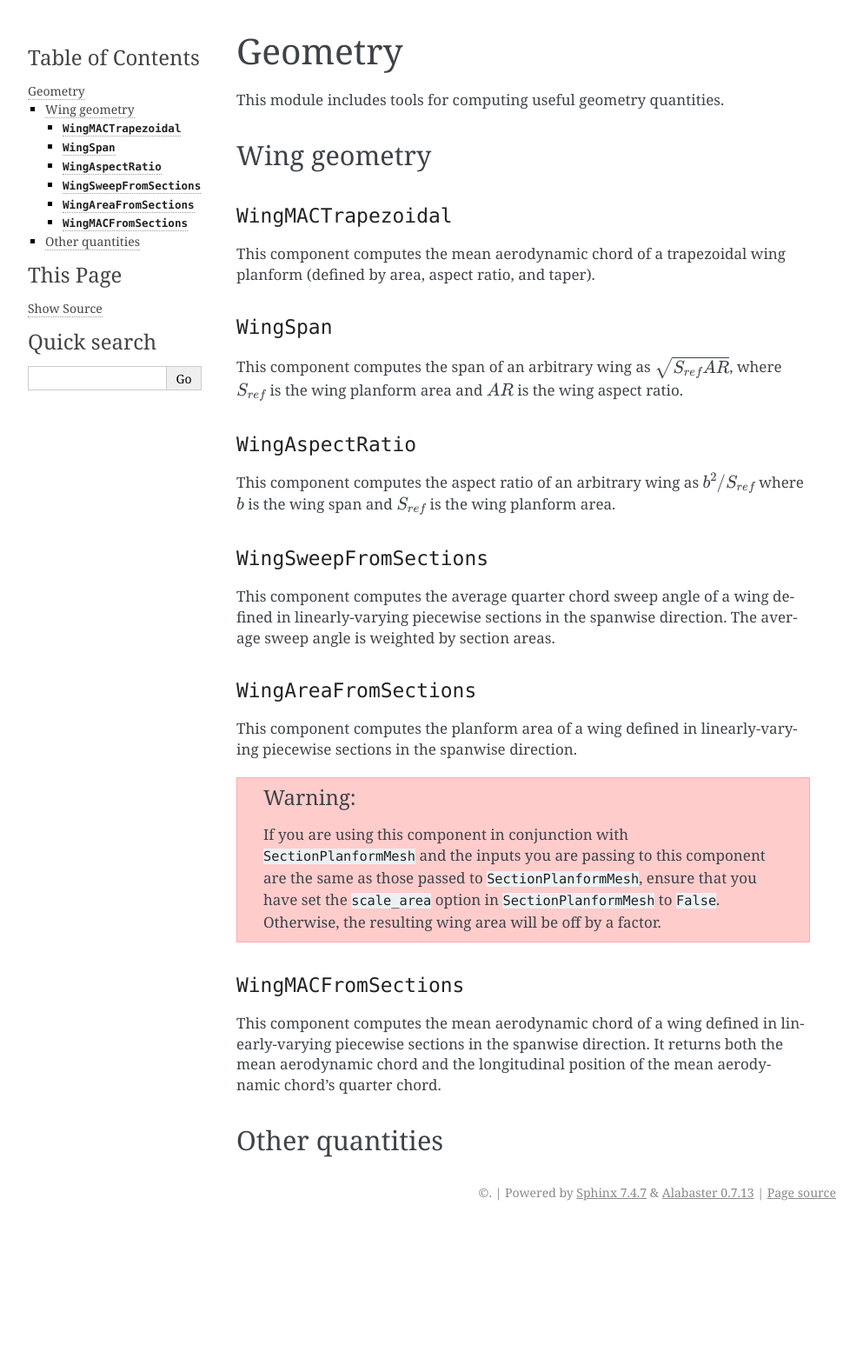
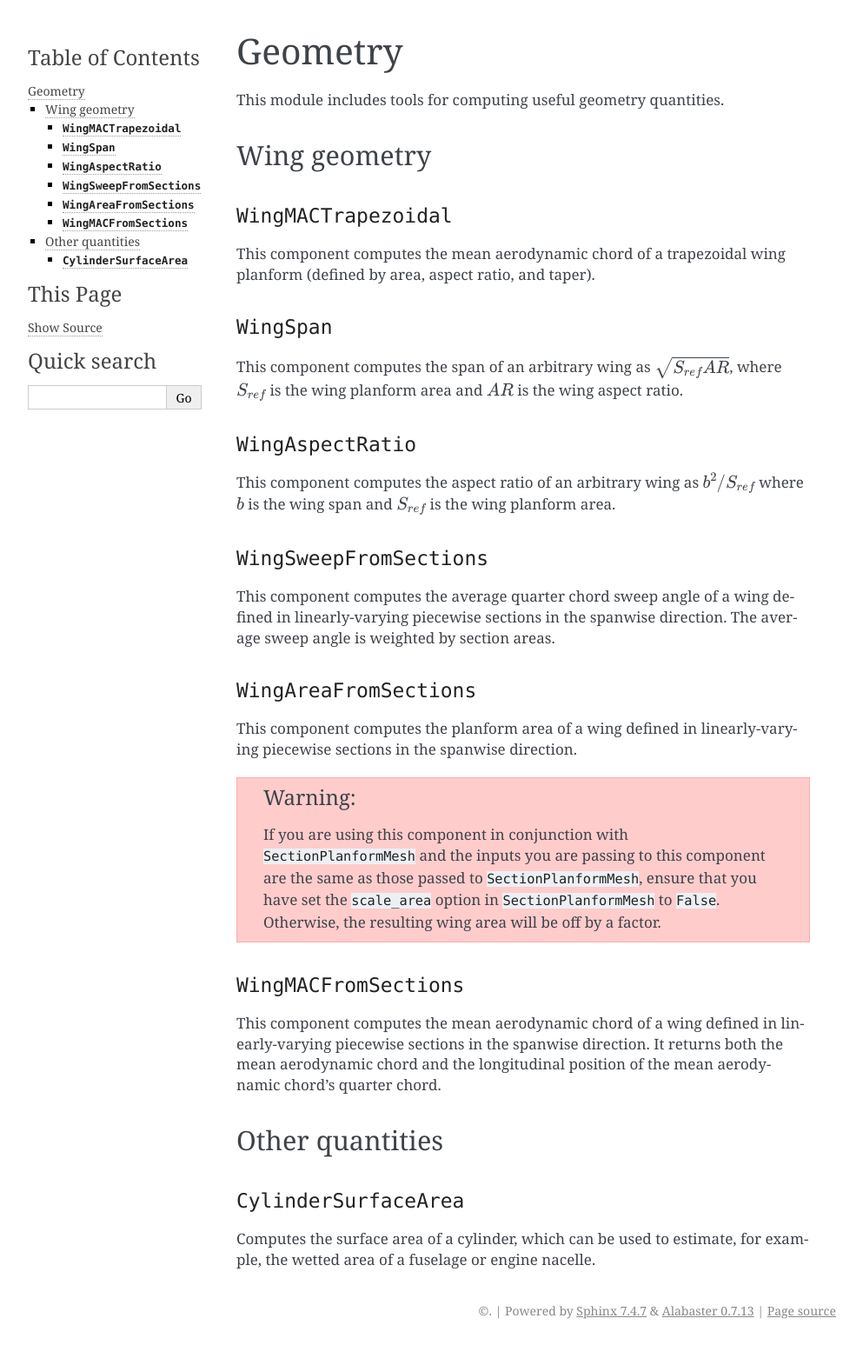
Before and after one commit to mdolab/openconcept, a Sphinx documentation site: the page built from doc/features/geometry.rst, in a window 1280 px wide. Shown: the whole page at 87% size, without its empty margins (148-1141 px from the left). Built offline with Sphinx 7.4.7, drawn with Linux system fonts in a browser that asks for light colours; before the commit the page ends 1411 px from its top, so only the background shows below that.

Commit message:
Fixed some errors I noticed in the documentation

```diff
--- a/doc/features/aerodynamics.rst
+++ b/doc/features/aerodynamics.rst
@@ -34,7 +34,7 @@ A drag buildup can provide a first estimate of an aircraft's drag coefficient.
 It uses empirical estimates for the drag of individual components, such as the fuselage and engine, and sums them to predict the total drag.
 Empirical interference factors included in the summation account for drag caused by the interaction of components.
 
-In OpenConcept, the drag buildups return CD0, the zero-lift drag coefficient.
+In OpenConcept, the drag buildups return :math:`C_{D, 0}`, the zero-lift drag coefficient.
 Drag buildups for two configurations are included.
 For a conventional tube and wing configuration, use ``ParasiteDragCoefficient_JetTransport``.
 For a blended wing body configuration, use ``ParasiteDragCoefficient_JetTransport``.
--- a/doc/features/geometry.rst
+++ b/doc/features/geometry.rst
@@ -35,9 +35,13 @@ This component computes the planform area of a wing defined in linearly-varying
     Otherwise, the resulting wing area will be off by a factor.
 
 ``WingMACFromSections``
--------------------------
+------------------------
 This component computes the mean aerodynamic chord of a wing defined in linearly-varying piecewise sections in the spanwise direction.
 It returns both the mean aerodynamic chord and the longitudinal position of the mean aerodynamic chord's quarter chord.
 
 Other quantities
 ================
+
+``CylinderSurfaceArea``
+-----------------------
+Computes the surface area of a cylinder, which can be used to estimate, for example, the wetted area of a fuselage or engine nacelle.
--- a/doc/features/mission.rst
+++ b/doc/features/mission.rst
@@ -65,7 +65,7 @@ Additional variables you need to set in the run script are
 - reserve range ``reserve_range`` and altitude ``reserve|h0``.
 - loiter duration ``loiter_duration`` and loiter altitude ``loiter|h0``.
 
-Full mission with reserve: ``MissionWithReserve``
+Full mission with reserve: ``FullMissionWithReserve``
 --------------------------------------------
 This mission combines ``FullMissionAnalysis`` and ``MissionWithReserve``, so it includes takeoff phases, climb, cruise, descent, and a reserve mission.
 Refer to the documentation for ``FullMissionAnalysis`` and ``MissionWithReserve`` to determine which parameters must be set.
```
